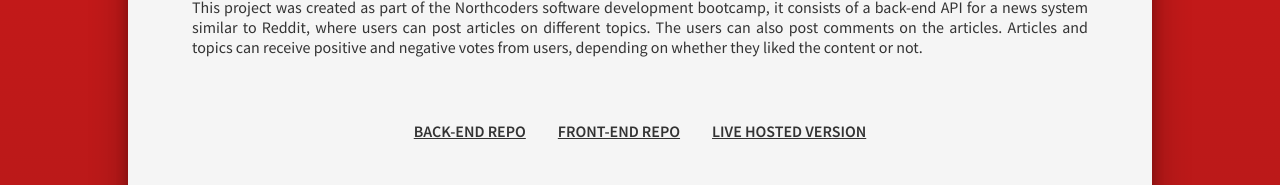
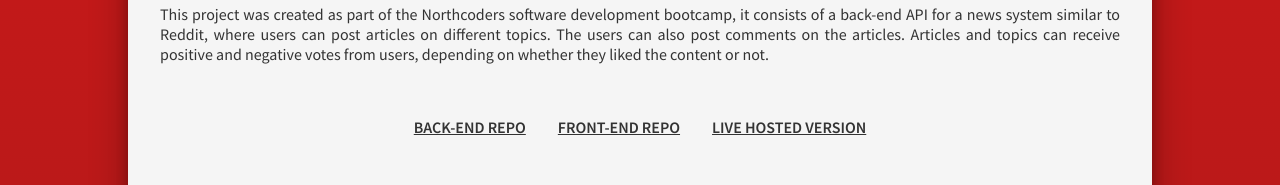
Before and after one commit to silvafilipeuk/portfolio, a plain HTML site: page index.html in a window 1280 px wide. Shown: the part 985-1170 px from the top of the page. Drawn offline with Linux system fonts and the light colour scheme.

Commit message:
Small css fixing for small desktop screens

```diff
--- a/css/style.css
+++ b/css/style.css
@@ -730,7 +730,7 @@ footer {
   }
 
   .project-description {
-    width: 70vw;
+    width: 75vw;
     justify-self: center;
     font-size: 1rem;
   }
@@ -748,7 +748,7 @@ footer {
   }
 
   .project-links a {
-    margin: 1rem;
+    margin: 0 1rem 0 1rem;
     text-decoration: underline;
   }
 }
```
